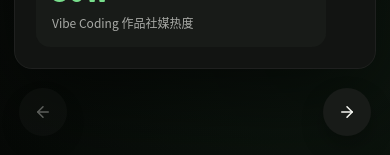
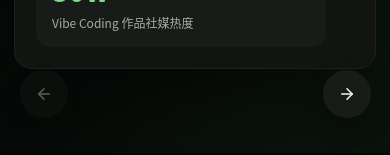
Before and after one commit to yaohermionewei/AICV, a React (Vite) app: page / in a window 390 px wide. Shown: the part 708-863 px from the top of the page. Built offline with nearby package versions, Linux system fonts and the light colour scheme.

Commit message:
Keep mobile deck controls floating

```diff
--- a/src/styles.css
+++ b/src/styles.css
@@ -3112,23 +3112,20 @@ blockquote {
   }
 
   .app-shell {
-    display: flex;
-    min-height: 100vh;
-    min-height: 100svh;
-    flex-direction: column;
-    gap: clamp(18px, 5vw, 28px);
-    padding: 76px 14px calc(22px + env(safe-area-inset-bottom));
+    display: block;
+    min-height: auto;
+    padding: 76px 14px calc(84px + env(safe-area-inset-bottom));
   }
 
   .app-shell .deck-controls {
-    position: static;
-    right: auto;
-    bottom: auto;
-    left: auto;
-    width: 100%;
+    position: fixed;
+    right: clamp(16px, 5vw, 24px);
+    bottom: calc(18px + env(safe-area-inset-bottom));
+    left: clamp(16px, 5vw, 24px);
+    width: auto;
     max-width: none;
-    margin-top: auto;
-    padding: 0 clamp(4px, 1.2vw, 8px);
+    margin-top: 0;
+    padding: 0;
     justify-content: space-between;
     pointer-events: none;
     transform: none;
```
